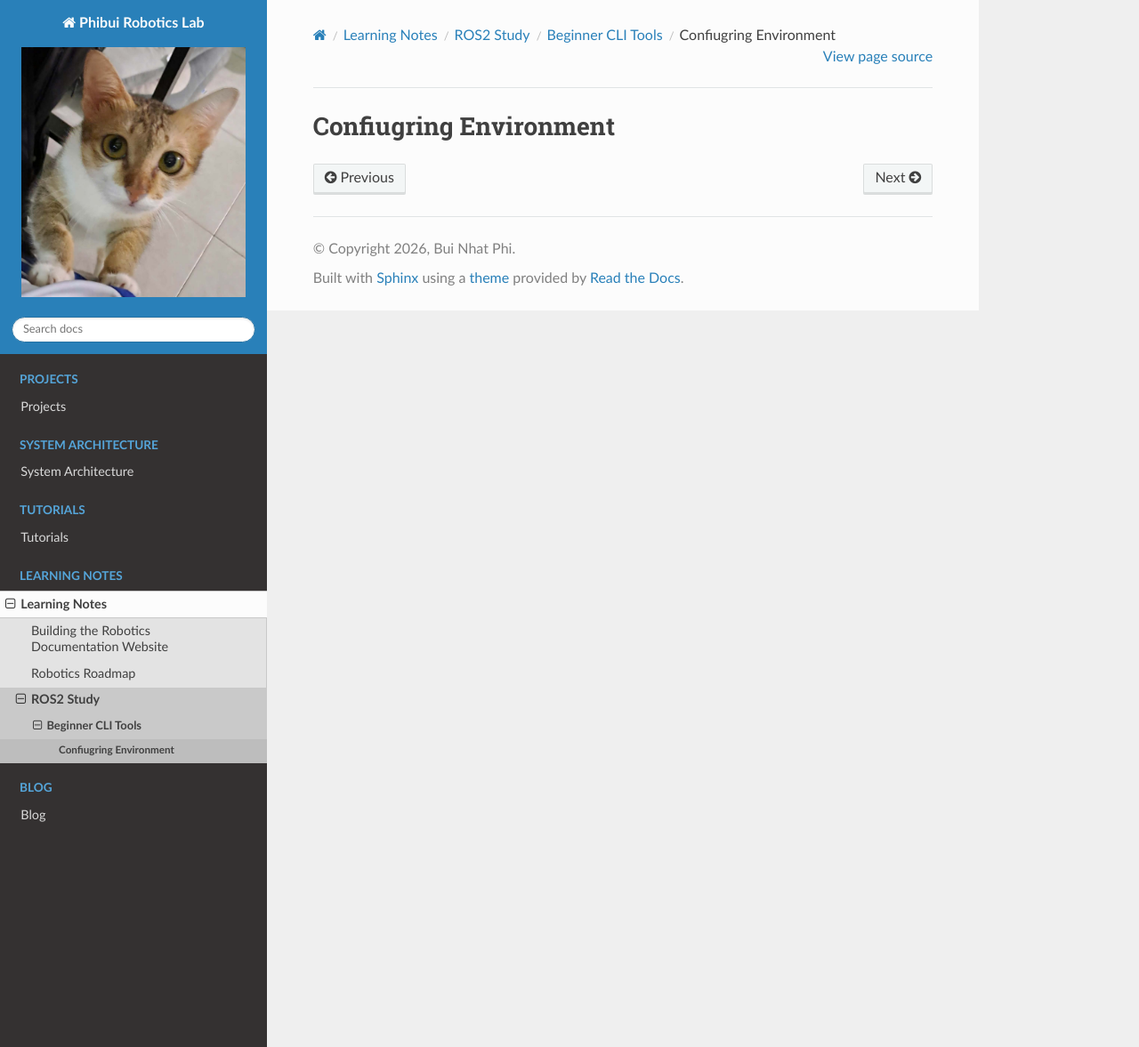
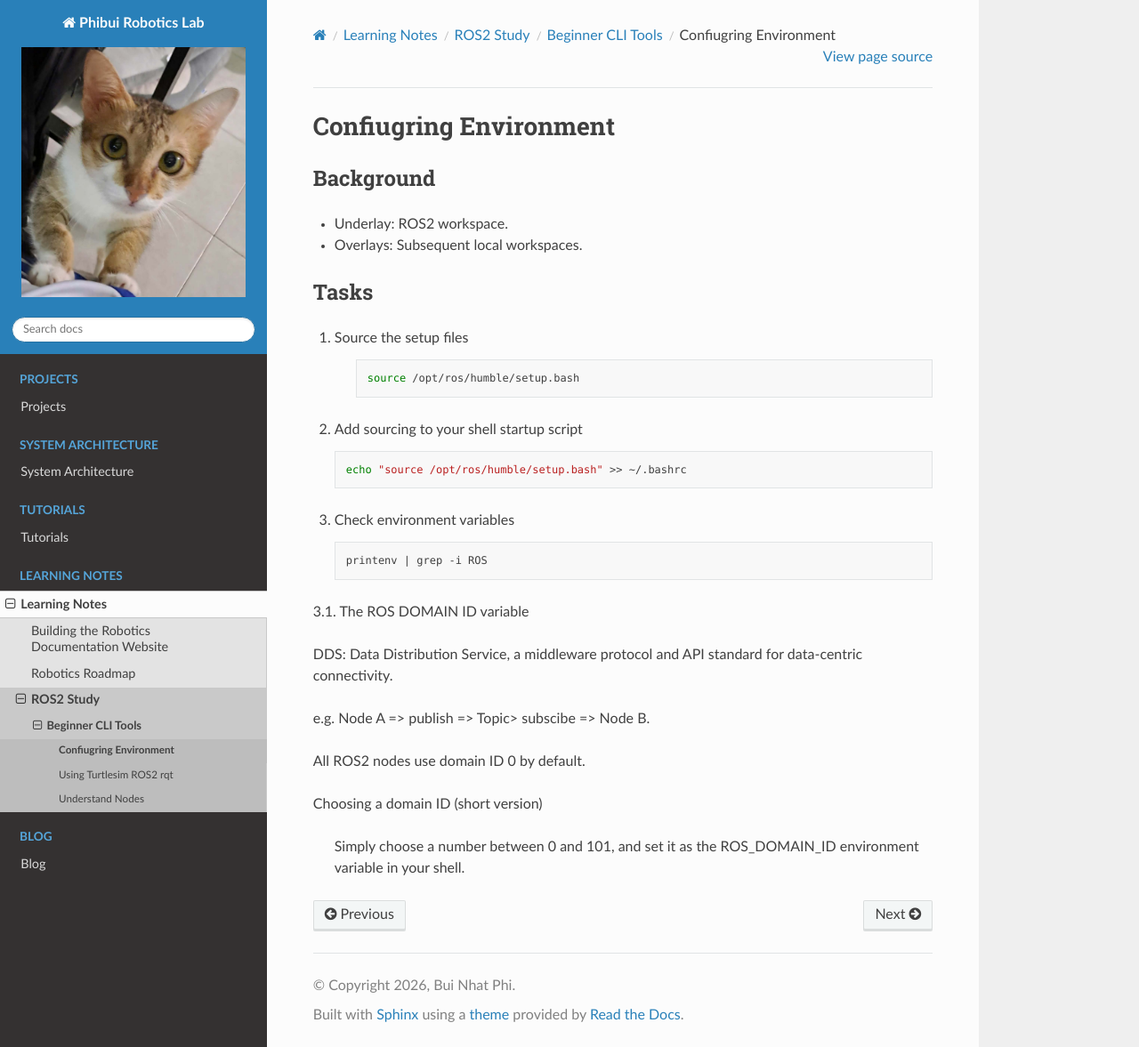
Before and after one commit to Phibui3110/phibui-robotics, a Sphinx documentation site: the page built from docs/source/learning_notes/ros2_study/beginner_cli_tool/configuring_environment.rst, in a window 1280 px wide and 1177 px high. Shown: the whole window at 89% size. Built offline with Sphinx 7.4.7 and the Read the Docs theme 3.1.0, drawn with Linux system fonts in a browser that asks for light colours.

Commit message:
new update

```diff
--- a/docs/source/learning_notes/ros2_study/beginner_cli_tool/configuring_environment.rst
+++ b/docs/source/learning_notes/ros2_study/beginner_cli_tool/configuring_environment.rst
@@ -1,2 +1,40 @@
 Confiugring Environment
 =======================
+
+Background
+----------
+- Underlay: ROS2 workspace.
+
+- Overlays: Subsequent local workspaces.
+
+Tasks
+-----
+1. Source the setup files
+
+    .. code-block:: bash
+
+        source /opt/ros/humble/setup.bash
+
+2. Add sourcing to your shell startup script
+
+   .. code-block:: bash
+
+        echo "source /opt/ros/humble/setup.bash" >> ~/.bashrc
+
+3. Check environment variables
+
+   .. code-block:: bash
+
+          printenv | grep -i ROS
+
+3.1. The ROS DOMAIN ID variable
+
+DDS: Data Distribution Service, a middleware protocol and API standard for data-centric connectivity.
+
+e.g. Node A => publish => Topic> subscibe => Node B.
+
+All ROS2 nodes use domain ID 0 by default.
+
+Choosing a domain ID (short version)
+
+    Simply choose a number between 0 and 101, and set it as the ROS_DOMAIN_ID environment variable in your shell.
--- a/docs/source/learning_notes/ros2_study/beginner_cli_tool/index.rst
+++ b/docs/source/learning_notes/ros2_study/beginner_cli_tool/index.rst
@@ -6,3 +6,5 @@ Beginner CLI Tools
    :caption: Beginner CLI Tools
 
    configuring_environment
+   using_turtlesim_ros2_rqt
+   understanding_nodes
--- /dev/null
+++ b/docs/source/learning_notes/ros2_study/beginner_cli_tool/using_turtlesim_ros2_rqt.rst
@@ -0,0 +1,4 @@
+Using Turtlesim ROS2 rqt
+========================
+
+`Documentation guidelines <https://docs.ros.org/en/humble/Tutorials/Beginner-CLI-Tools/Understanding-ROS2-Nodes/Understanding-ROS2-Nodes.html>`_
```
Also changed, not shown: docs/source/learning_notes/ros2_study/beginner_cli_tool/understanding_nodes.rst (added, +32 -0 lines).
